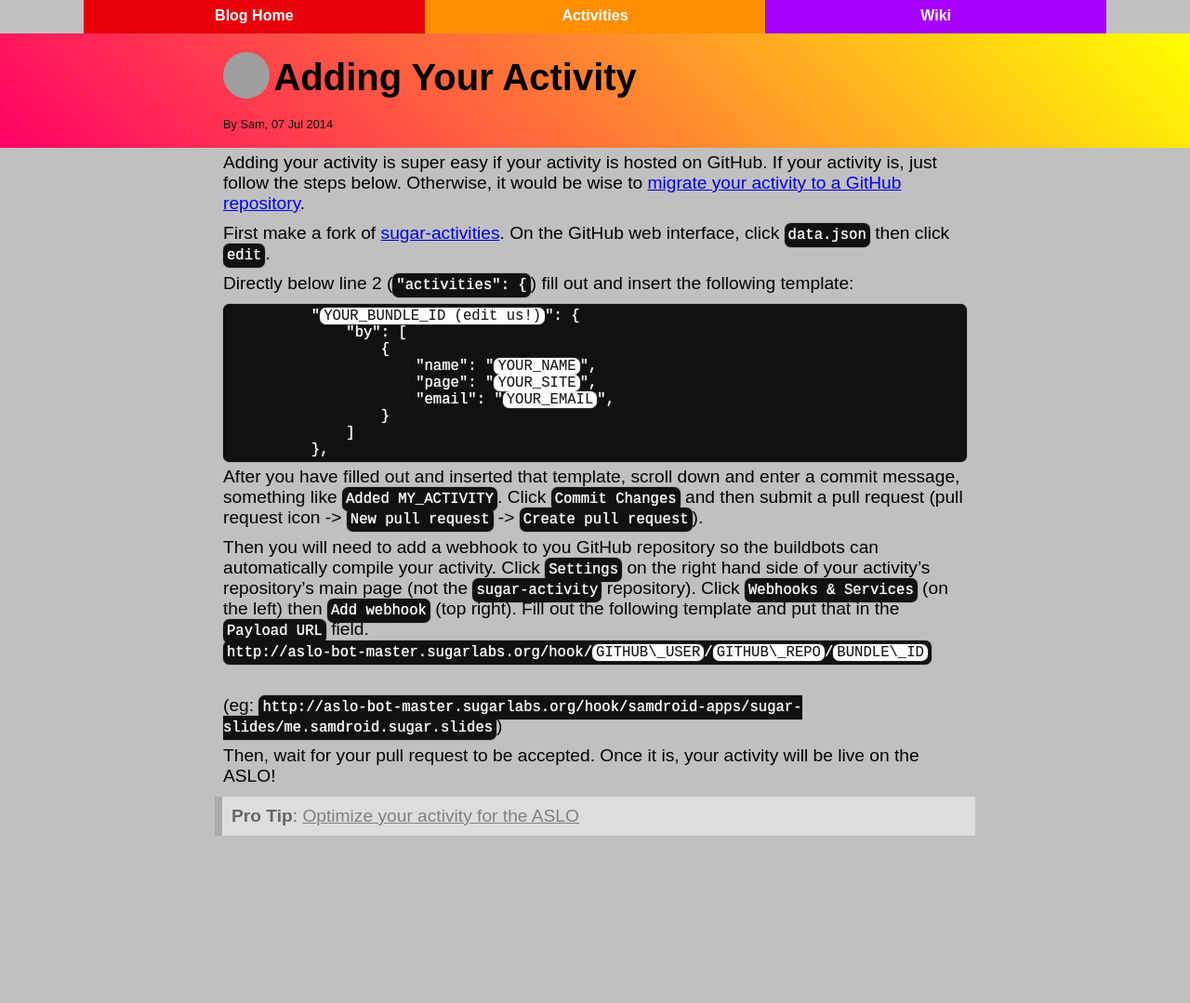
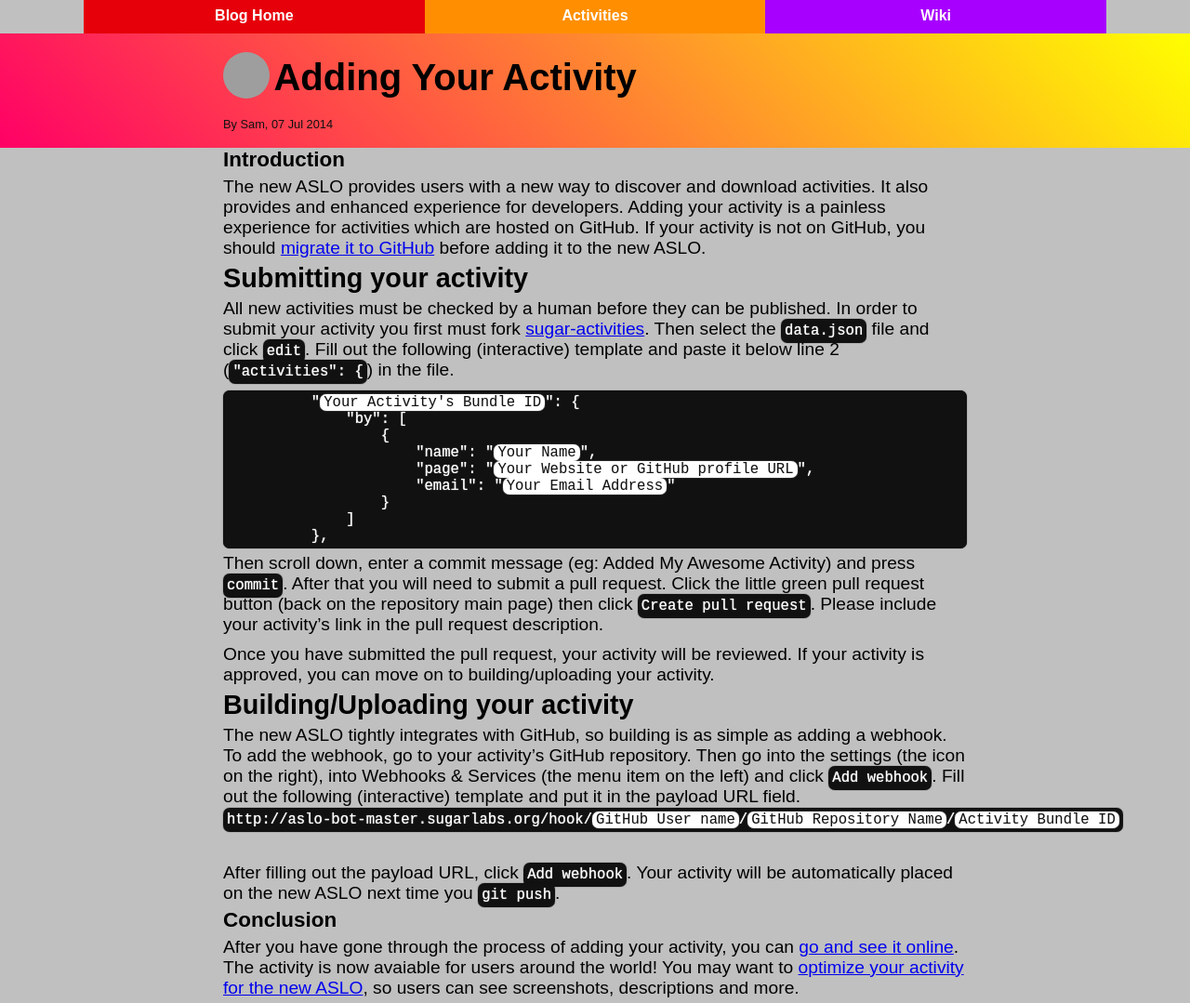
Before and after one commit to samdroid-apps/aslo, a Jekyll site: the page built from web/_posts/2014-07-07-adding-your-activity.md, in a window 1280 px wide. Shown: the whole page at 93% size. Built offline with Jekyll 4.4.1, drawn with Linux system fonts in a browser that asks for light colours; Markdown is read by kramdown in place of the engine named in the settings; before the commit the page ends 905 px from its top, so only the background shows below that; grey boxes are pictures that could not be loaded.

Commit message:
Improve the blog

```diff
--- a/web/_layouts/default.html
+++ b/web/_layouts/default.html
@@ -12,7 +12,7 @@
     <body class="blog">
           <nav>
             <div>
-              <a href="/blog.html">Blog Home</a>
+              <a href="/blog/">Blog Home</a>
               <a href="/">Activities</a>
               <a href="http://wiki.sugarlabs.org">Wiki</a>
             </div>
--- a/web/_posts/2014-07-07-adding-your-activity.md
+++ b/web/_posts/2014-07-07-adding-your-activity.md
@@ -9,55 +9,49 @@
 by_avatar: http://www.gravatar.com/avatar/673cabf7d0713b0c64b9d54f5ee5b2e2
 ---
 
-
-Adding your activity is super easy if your activity is hosted on GitHub.  If
-your activity is, just follow the steps below.  Otherwise, it would be wise to
-[migrate your activity to a GitHub repository][tgh].
+### Introduction
 
 
-First make a fork of [sugar-activities][sa].  On the GitHub web interface,
-click `data.json` then click `edit`.
+The new ASLO provides users with a new way to discover and download activities.  It also provides and enhanced experience for developers.  Adding your activity is a painless experience for activities which are hosted on GitHub.  If your activity is not on GitHub, you should [migrate it to GitHub](https://help.github.com/articles/importing-an-external-git-repository) before adding it to the new ASLO.
 
 
-Directly below line 2 (`"activities": {`) fill out and insert the following
-template:
+## Submitting your activity
 
 
-<pre><code class="big">        "<span contenteditable>YOUR_BUNDLE_ID (edit us!)</span>": {
+All new activities must be checked by a human before they can be published.  In order to submit your activity you first must fork [sugar-activities](https://github.com/samdroid-apps/sugar-activities).  Then select the `data.json` file and click `edit`.  Fill out the following (interactive) template and paste it below line 2 (`"activities": {`) in the file.
+
+
+<pre><code class="big">        "<span contenteditable>Your Activity's Bundle ID</span>": {
             "by": [
                 {
-                    "name": "<span contenteditable>YOUR_NAME</span>",
-                    "page": "<span contenteditable>YOUR_SITE</span>",
-                    "email": "<span contenteditable>YOUR_EMAIL</span>",
+                    "name": "<span contenteditable>Your Name</span>",
+                    "page": "<span contenteditable>Your Website or GitHub profile URL</span>",
+                    "email": "<span contenteditable>Your Email Address</span>"
                 }
             ]
         },
 </code></pre>
 
 
-After you have filled out and inserted that template, scroll down and enter
-a commit message, something like `Added MY_ACTIVITY`.  Click `Commit Changes`
-and then submit a pull request (pull request icon -> `New pull request`
--> `Create pull request`).
-
-Then you will need to add a webhook to you GitHub repository so the buildbots
-can automatically compile your activity.  Click `Settings` on the right hand
-side of your activity's repository's main page (not the `sugar-activity` repository).
-Click `Webhooks & Services` (on the left) then `Add webhook` (top right).
-Fill out the following template and put that in the `Payload URL` field.
+Then scroll down, enter a commit message (eg: Added My Awesome Activity) and press `commit`.  After that you will need to submit a pull request.  Click the little green pull request button (back on the repository main page) then click `Create pull request`.  Please include your activity's link in the pull request description.
 
 
-<pre><code>http://aslo-bot-master.sugarlabs.org/hook/<span contenteditable>GITHUB\_USER</span>/<span contenteditable>GITHUB\_REPO</span>/<span contenteditable>BUNDLE\_ID</span></code></pre><br/>
+Once you have submitted the pull request, your activity will be reviewed.  If your activity is approved, you can move on to building/uploading your activity.
 
 
-(eg: `http://aslo-bot-master.sugarlabs.org/hook/samdroid-apps/sugar-slides/me.samdroid.sugar.slides`)
+## Building/Uploading your activity
 
 
-Then, wait for your pull request to be accepted.  Once it is, your activity will
-be live on the ASLO!
+The new ASLO tightly integrates with GitHub, so building is as simple as adding a webhook.  To add the webhook, go to your activity's GitHub repository.  Then go into the settings (the icon on the right), into Webhooks & Services (the menu item on the left) and click `Add webhook`.  Fill out the following (interactive) template and put it in the payload URL field.
 
-> **Pro Tip**: [Optimize your activity for the ASLO][o]
 
-[tgh]: https://help.github.com/articles/importing-an-external-git-repository
-[sa]: https://github.com/SAMdroid-apps/sugar-activities
-[o]: /blog/optimizing-your-activity/
+<pre><code>http://aslo-bot-master.sugarlabs.org/hook/<span contenteditable>GitHub User name</span>/<span contenteditable>GitHub Repository Name</span>/<span contenteditable>Activity Bundle ID</span></code></pre><br/>
+
+
+After filling out the payload URL, click `Add webhook`.  Your activity will be automatically placed on the new ASLO next time you `git push`.
+
+
+### Conclusion
+
+
+After you have gone through the process of adding your activity, you can [go and see it online](http://aslo.cf).  The activity is now avaiable for users around the world!  You may want to [optimize your activity for the new ASLO](/blog/optimizing-your-activity), so users can see screenshots, descriptions and more.
--- a/web/blog.html
+++ b/web/blog.html
@@ -1,6 +1,7 @@
 ---
 layout: default
 title: ASLO Blog
+permalink: /blog/
 ---
 
 <div id="home" class="no-c">
--- a/web/css/_blog.sass
+++ b/web/css/_blog.sass
@@ -53,6 +53,7 @@
 .activity-bg
   width: 100%
   margin: 20px 0
+  background-size: cover
 
 .blog .activity,
 .blog .title
```
Also changed, not shown: web/_posts/2014-07-07-optimizing-your-activity.md (+26 -0 lines), 5 other files.
